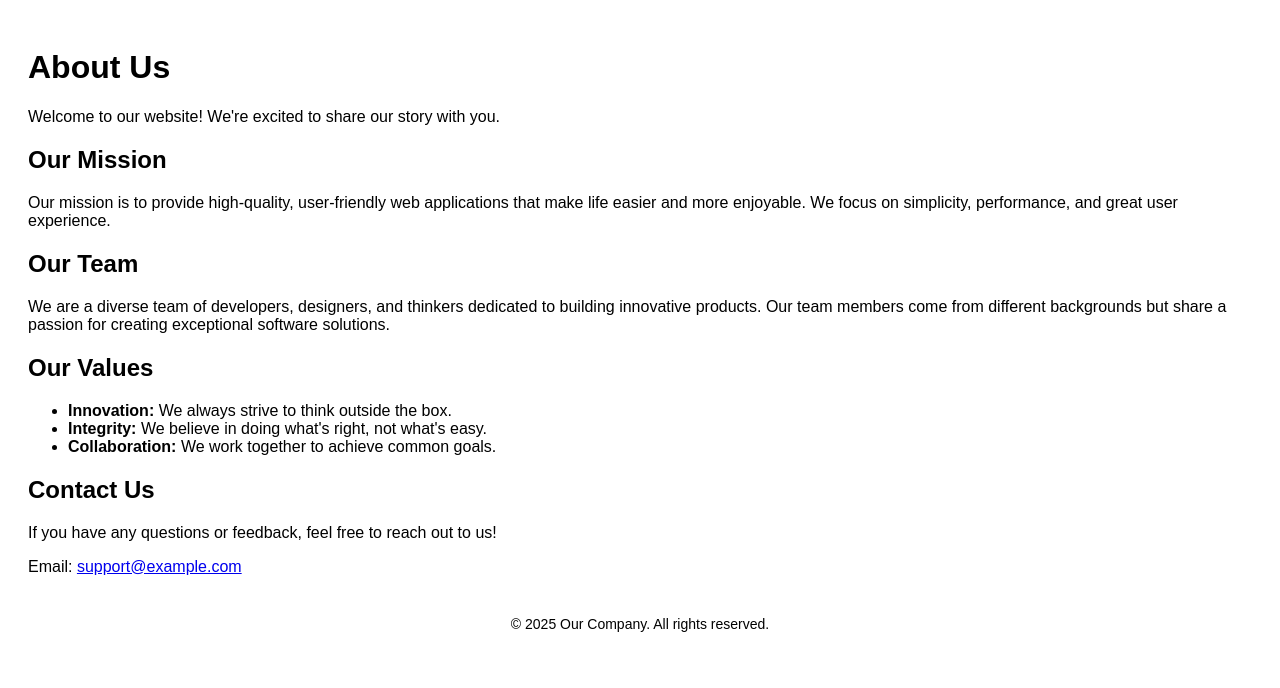
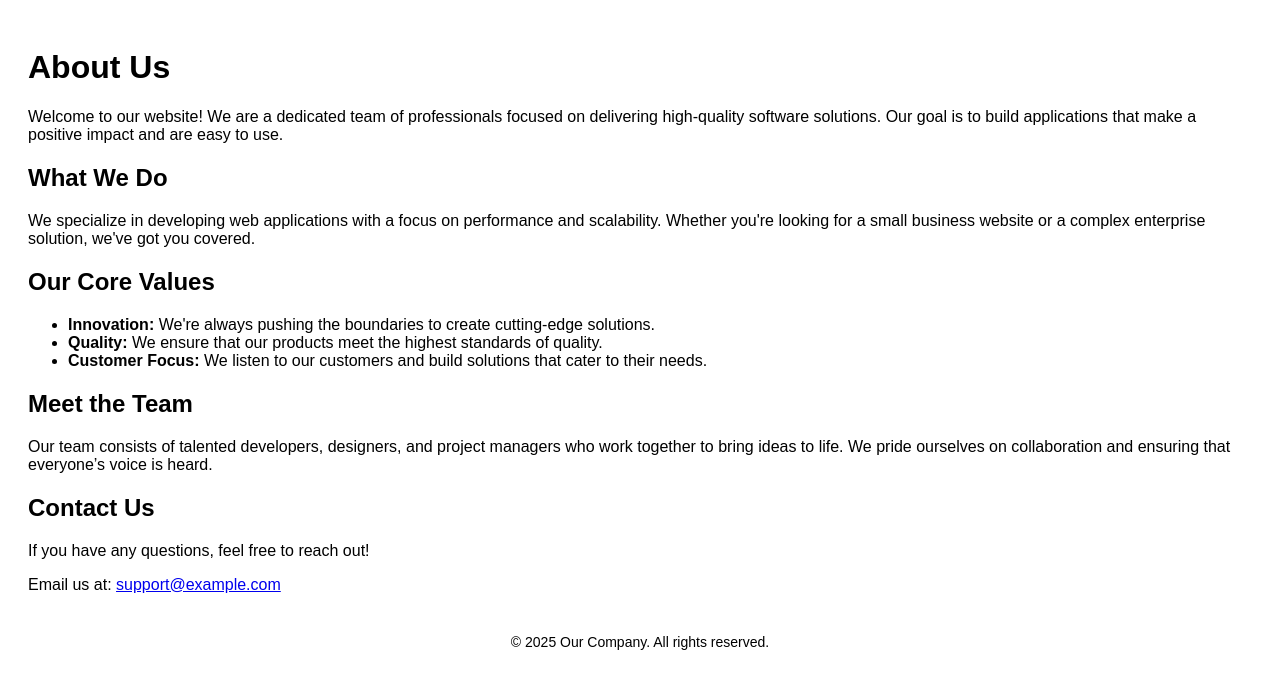
Before and after one commit to 0-renske/Azure-Docker-Deployment, a Next.js app: page /about in a window 1280 px wide. Shown: the top 688 px of the page. Built offline with nearby package versions, Linux system fonts and the light colour scheme.

Commit message:
Update about.js
BLSJHDD

```diff
--- a/pages/about.js
+++ b/pages/about.js
@@ -2,39 +2,35 @@ export default function About() {
   return (
     <div style={{ padding: '20px', fontFamily: 'Arial, sans-serif' }}>
       <h1>About Us</h1>
-      <p>Welcome to our website! We're excited to share our story with you.</p>
+      <p>Welcome to our website! We are a dedicated team of professionals focused on delivering high-quality software solutions. Our goal is to build applications that make a positive impact and are easy to use.</p>
 
       <section style={{ marginTop: '20px' }}>
-        <h2>Our Mission</h2>
+        <h2>What We Do</h2>
         <p>
-          Our mission is to provide high-quality, user-friendly web applications that make life easier and more enjoyable.
-          We focus on simplicity, performance, and great user experience.
+          We specialize in developing web applications with a focus on performance and scalability. Whether you're looking for a small business website or a complex enterprise solution, we've got you covered.
         </p>
       </section>
 
       <section style={{ marginTop: '20px' }}>
-        <h2>Our Team</h2>
+        <h2>Our Core Values</h2>
+        <ul>
+          <li><strong>Innovation:</strong> We're always pushing the boundaries to create cutting-edge solutions.</li>
+          <li><strong>Quality:</strong> We ensure that our products meet the highest standards of quality.</li>
+          <li><strong>Customer Focus:</strong> We listen to our customers and build solutions that cater to their needs.</li>
+        </ul>
+      </section>
+
+      <section style={{ marginTop: '20px' }}>
+        <h2>Meet the Team</h2>
         <p>
-          We are a diverse team of developers, designers, and thinkers dedicated to building innovative products.
-          Our team members come from different backgrounds but share a passion for creating exceptional software solutions.
+          Our team consists of talented developers, designers, and project managers who work together to bring ideas to life. We pride ourselves on collaboration and ensuring that everyone’s voice is heard.
         </p>
       </section>
 
       <section style={{ marginTop: '20px' }}>
-        <h2>Our Values</h2>
-        <ul>
-          <li><strong>Innovation:</strong> We always strive to think outside the box.</li>
-          <li><strong>Integrity:</strong> We believe in doing what's right, not what's easy.</li>
-          <li><strong>Collaboration:</strong> We work together to achieve common goals.</li>
-        </ul>
-      </section>
-
-      <section style={{ marginTop: '20px' }}>
         <h2>Contact Us</h2>
-        <p>If you have any questions or feedback, feel free to reach out to us!</p>
-        <p>
-          Email: <a href="mailto:support@example.com">support@example.com</a>
-        </p>
+        <p>If you have any questions, feel free to reach out!</p>
+        <p>Email us at: <a href="mailto:support@example.com">support@example.com</a></p>
       </section>
 
       <footer style={{ marginTop: '40px', textAlign: 'center', fontSize: '14px' }}>
```
